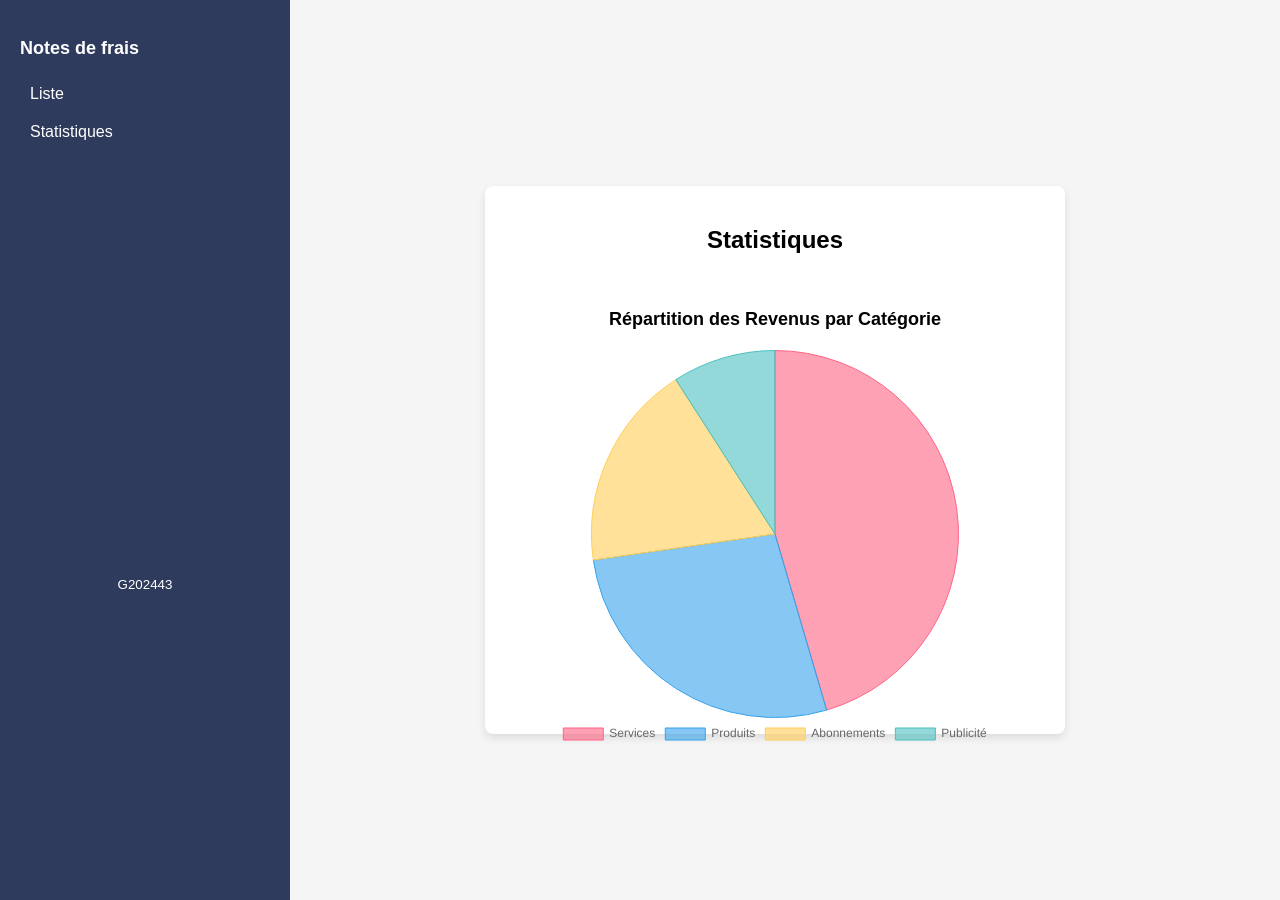
After one commit to V5lMG/SAE_S4.D.01-Doli-PLUS, a PHP site: page /doli_plus/views/vuErwan/gestion_note_frais_statistiques.html in a window 1280 px wide. The commit adds this page. Run offline with PHP 8.4, Linux system fonts and the light colour scheme.

Commit message:
Site en statique mieux fait et plus clair

```diff
--- a/doli_plus/static/css/styles.css
+++ b/doli_plus/static/css/styles.css
@@ -92,6 +92,7 @@ body {
     font-size: 24px;
     color: #2f3b5c;
     margin-bottom: 20px;
+    top: 0;
 }
 
 /* Admin Section */
@@ -188,7 +189,6 @@ body {
     padding: 10px;
     cursor: pointer;
 }
-
 .sidebar ul li:hover {
     background: #1e2a47;
     border-radius: 5px;
@@ -200,31 +200,6 @@ body {
     padding: 100px 20px 20px;
 }
 
-header h1 {
-    font-size: 24px;
-    color: #2f3b5c;
-}
-
-/* Stats */
-.stats, .recent-expenses {
-    background: white;
-    padding: 20px;
-    border-radius: 8px;
-    box-shadow: 0 4px 8px rgba(0, 0, 0, 0.1);
-    margin-top: 20px;
-}
-
-.stats h2, .recent-expenses h2 {
-    font-size: 18px;
-    margin-bottom: 15px;
-}
-
-.stats-placeholder {
-    text-align: center;
-    color: gray;
-    padding: 20px;
-    border: 1px dashed gray;
-}
 
 /* Table */
 table {
@@ -261,7 +236,7 @@ table th {
 .version {
     margin-right: 15px;
     font-size: 14px;
-    background: #1e2a47;
+    background: #202f4e;
     padding: 5px 10px;
     border-radius: 5px;
 }
@@ -385,7 +360,7 @@ th {
 }
 
 .custom-dropdown-toggle {
-    background-color: #495057;
+    background-color: #2f3b5c;
     color: white;
     border: none;
     width: 100%;
--- /dev/null
+++ b/doli_plus/views/vuErwan/gestion_note_frais_statistiques.html
@@ -0,0 +1,125 @@
+<!DOCTYPE html>
+<html lang="fr">
+<head>
+    <meta charset="UTF-8">
+    <meta name="viewport" content="width=device-width, initial-scale=1.0">
+    <title>Gestion des Notes de Frais</title>
+    <!-- CSS -->
+    <link rel="stylesheet" href="../../static/css/styles.css">
+    <!-- FontAwesome -->
+    <link rel="stylesheet" href="https://cdnjs.cloudflare.com/ajax/libs/font-awesome/6.5.1/css/all.min.css">
+    <script src="https://cdn.jsdelivr.net/npm/chart.js"></script>
+</head>
+<body>
+
+    <!-- Barre latérale -->
+    <div class="sidebar">
+        <h3>Notes de frais</h3>
+        <ul>
+            <li><a href="gestion_note_frais_list.html" >Liste</a></li>
+            <li>Statistiques</li>
+        </ul>
+        <div class="dropdown d-md-block ">
+            <button class="rounded dropdown-toggle custom-dropdown-toggle btnEnBas"
+                    type="button" id="menuDeroulantPage" data-bs-toggle="dropdown" aria-expanded="false">
+                G202443
+            </button>
+            <ul class="dropdown-menu" aria-labelledby="menuDeroulantPage">
+                <!-- Accueil visible seulement sur écrans sm et moins -->
+                <li><a class="dropdown-item" href="#"><i class="fa fa-sign-out-alt"></i> D&eacute;connexion</a></li>
+                <li><a class="dropdown-item" href="#"><i class="fa-regular fa-circle-question"></i> Besoin d'aide ? </a></li> <!-- Télécharge un fichier pdf avec la totalité des aides du site -->
+            </ul>
+        </div>
+    </div>
+
+    <!-- Contenu principal -->
+    <style>
+        .chart-container {
+            width: 100%;
+            max-width: 500px; /* Taille maximale du conteneur */
+            margin: auto;
+            padding: 20px;
+            height: 400px; /* Hauteur fixe du conteneur */
+            position: relative;
+        }
+
+        .chart-title {
+            text-align: center;
+            font-size: 18px;
+            margin-bottom: 20px;
+        }
+
+        canvas {
+            display: block;
+            width: 100%; /* Garde le diagramme responsive */
+            height: 400px; /* Fixe la hauteur du canvas */
+        }
+
+        .stats {
+            background: white;
+            padding: 20px;
+            border-radius: 8px;
+            box-shadow: 0 4px 8px rgba(0, 0, 0, 0.1);
+            margin-top: 20px;
+            text-align: center;
+        }
+
+        .main-content {
+            padding: 20px;
+        }
+    </style>
+    <div class="main-content">
+        <section class="stats">
+            <h2>Statistiques</h2>
+            <div class="chart-container">
+                <h2 class="chart-title">Répartition des Revenus par Catégorie</h2>
+                <canvas id="myPieChart"></canvas>
+            </div>
+        </section>
+    </div>
+
+    <script>
+        // Configuration des données pour le diagramme
+        const data = {
+            labels: ['Services', 'Produits', 'Abonnements', 'Publicité'],
+            datasets: [{
+                label: 'Revenus',
+                data: [5000, 3000, 2000, 1000], // Données factices
+                backgroundColor: [
+                    'rgba(255, 99, 132, 0.6)',
+                    'rgba(54, 162, 235, 0.6)',
+                    'rgba(255, 206, 86, 0.6)',
+                    'rgba(75, 192, 192, 0.6)'
+                ],
+                borderColor: [
+                    'rgba(255, 99, 132, 1)',
+                    'rgba(54, 162, 235, 1)',
+                    'rgba(255, 206, 86, 1)',
+                    'rgba(75, 192, 192, 1)'
+                ],
+                borderWidth: 1
+            }]
+        };
+
+        // Configuration des options du diagramme
+        const options = {
+            responsive: true,
+            maintainAspectRatio: false, // Ajuste le diagramme selon le conteneur
+            plugins: {
+                legend: {
+                    position: 'bottom', // Place la légende en bas
+                }
+            }
+        };
+
+        // Initialisation du diagramme
+        const ctx = document.getElementById('myPieChart').getContext('2d');
+        const myPieChart = new Chart(ctx, {
+            type: 'pie',
+            data: data,
+            options: options
+        });
+    </script>
+
+</body>
+</html>
```
Also changed, not shown: doli_plus/views/vuErwan/facturation.html (deleted, +0 -71 lines), doli_plus/views/vuErwan/facturation_liste.html (added, +88 -0 lines), doli_plus/views/vuErwan/gestion_note_frais_list.html (renamed from doli_plus/views/vuErwan/gestion_note_frais.html, +43 -15 lines).
